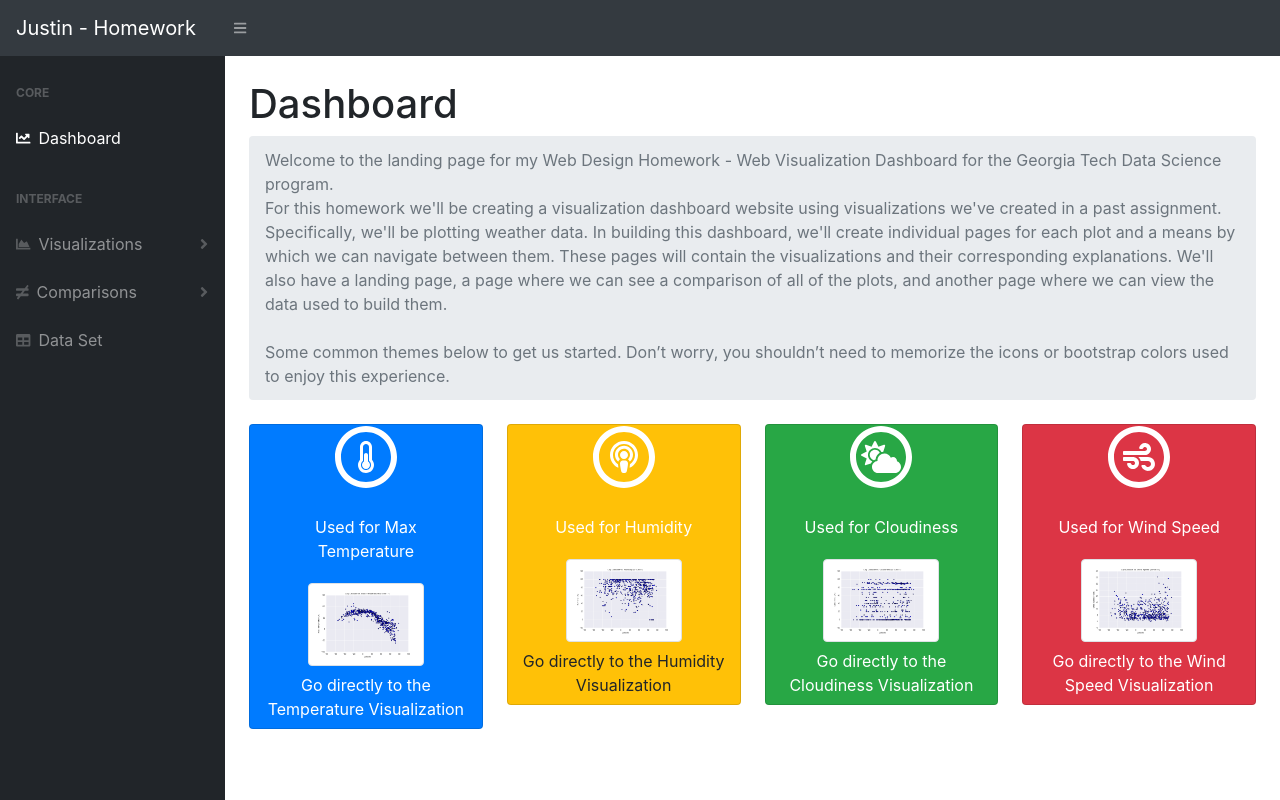
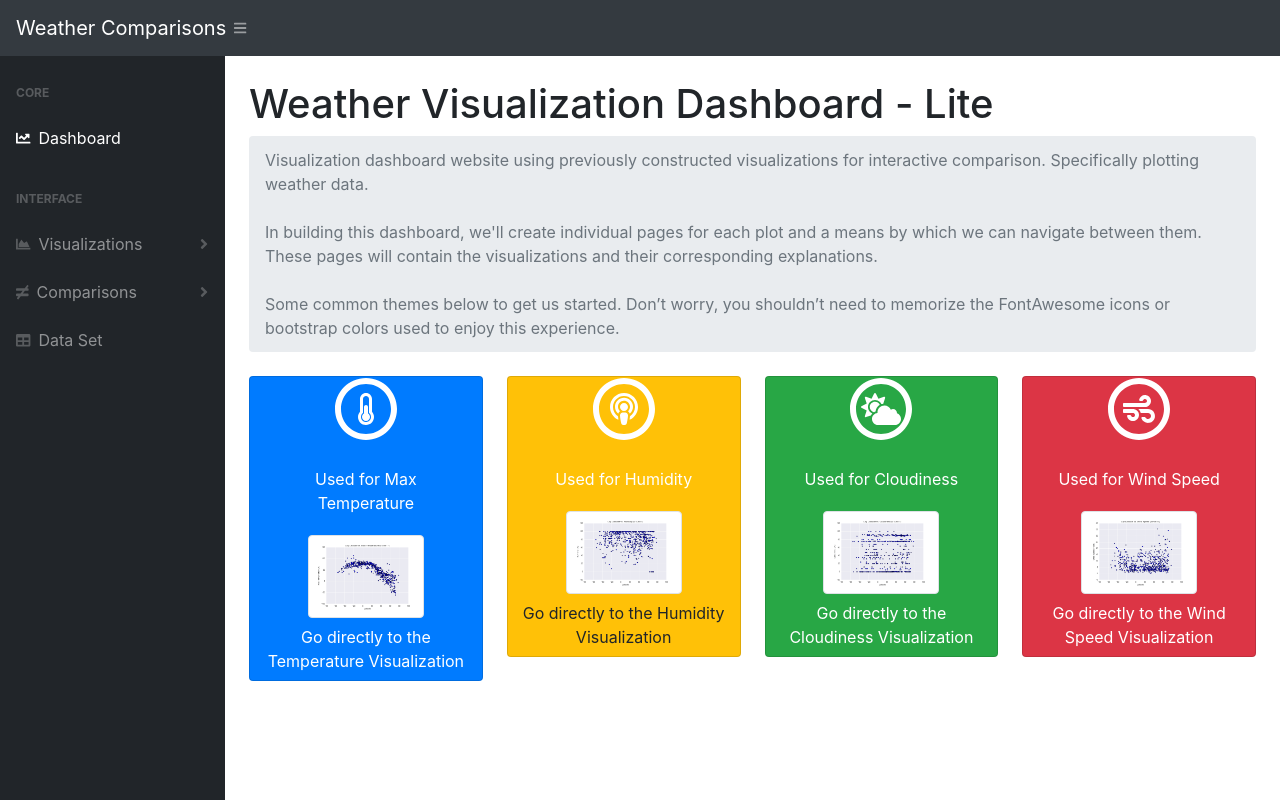
Before and after one commit to GitJudd/Weather_Visualization, a plain HTML site: page index.html in a window 1280 px wide. Drawn offline with nearby package versions, Linux system fonts and the light colour scheme.

Commit message:
Readme and Navbar Update

```diff
--- a/index.html
+++ b/index.html
@@ -4,7 +4,7 @@
         <meta charset="utf-8" />
         <meta http-equiv="X-UA-Compatible" content="IE=edge" />
         <meta name="viewport" content="width=device-width, initial-scale=1, shrink-to-fit=no" />
-        <title>Dashboard - Homework</title>
+        <title>Visualization Dashboard - Lite</title>
         <link href="css/styles.css" rel="stylesheet" />
         <script src="https://cdnjs.cloudflare.com/ajax/libs/font-awesome/5.15.1/js/all.min.js" crossorigin="anonymous"></script>
         <script src="https://code.jquery.com/jquery-3.2.1.min.js"></script>
@@ -18,7 +18,7 @@
     </head>
     <body class="sb-nav-fixed">
         <nav class="sb-topnav navbar navbar-expand navbar-dark bg-dark">
-            <a class="navbar-brand" href="index.html">Justin - Homework</a>
+            <a class="navbar-brand" href="index.html">Weather Comparisons</a>
             <button class="btn btn-link btn-sm order-1 order-lg-0" id="sidebarToggle" href="#"><i class="fas fa-bars"></i></button>
         </nav>
 <!-- Navbar-->
@@ -27,17 +27,29 @@
         <nav class="sb-sidenav accordion sb-sidenav-dark" id="sidenavAccordion">
             <div class="sb-sidenav-menu">
                 <div class="nav">
-                    <div class="sb-sidenav-menu-heading">Core</div>
+                    <div class="sb-sidenav-menu-heading">
+                        Core
+                    </div>
+
                     <a class="nav-link" href="index.html">
-                        <div class="sb-nav-link-icon"><i class="fas fa-chart-line"></i></div>
+                        <div class="sb-nav-link-icon">
+                            <i class="fas fa-chart-line"></i>
+                        </div>
                         Dashboard
                     </a>
-                    <div class="sb-sidenav-menu-heading">Interface</div>
+
+                    <div class="sb-sidenav-menu-heading">
+                        Interface
+                    </div>
+
                     <a class="nav-link collapsed" href="#" data-toggle="collapse" data-target="#collapseLayouts" aria-expanded="false" aria-controls="collapseLayouts">
-                        <div class="sb-nav-link-icon"><i class="fas fa-chart-area"></i></div>
+                        <div class="sb-nav-link-icon"><i class="fas fa-chart-area"></i>
+                        </div>
                         Visualizations
-                        <div class="sb-sidenav-collapse-arrow"><i class="fas fa-angle-down"></i></div>
+                        <div class="sb-sidenav-collapse-arrow"><i class="fas fa-angle-down"></i>
+                        </div>
                     </a>
+
                     <div class="collapse" id="collapseLayouts" aria-labelledby="headingOne" data-parent="#sidenavAccordion">
                         <nav class="sb-sidenav-menu-nested nav">
                             <a class="nav-link" href="maxtemp.html">Max Temperature</a>
@@ -46,11 +58,15 @@
                             <a class="nav-link" href="wind.html">Wind Speed</a>
                         </nav>
                     </div>
+
                     <a class="nav-link collapsed" href="#" data-toggle="collapse" data-target="#collapseVisuals" aria-expanded="false" aria-controls="collapseLayouts">
-                        <div class="sb-nav-link-icon"><i class="fas fa-not-equal"></i></div>
+                        <div class="sb-nav-link-icon"><i class="fas fa-not-equal"></i>
+                        </div>
                         Comparisons
-                        <div class="sb-sidenav-collapse-arrow"><i class="fas fa-angle-down"></i></div>
+                        <div class="sb-sidenav-collapse-arrow"><i class="fas fa-angle-down"></i>
+                        </div>
                     </a>
+
                     <div class="collapse" id="collapseVisuals" aria-labelledby="headingOne" data-parent="#sidenavAccordion">
                         <nav class="sb-sidenav-menu-nested nav">
                             <a class="nav-link" href="compareall.html">Compare All</a>
@@ -61,27 +77,31 @@
                             <a class="nav-link" href="compare.html">Ineractive Testing </a>
                         </nav>
                     </div>
+
                     <a class="nav-link collapsed" href="data.html">
-                        <div class="sb-nav-link-icon"><i class="fas fa-table"></i></div>
+                        <div class="sb-nav-link-icon"><i class="fas fa-table"></i>
+                        </div>
                         Data Set
                     </a>
+
                 </div>
             </div>
         </nav>
     </div>
 <!-- End Navbar-->
+
             <div id="layoutSidenav_content">
                 <main>
                     <div class="container-fluid">
-                        <h1 class="mt-4">Dashboard</h1>
+                        <h1 class="mt-4">Weather Visualization Dashboard - Lite</h1>
                         <ol class="breadcrumb mb-4">
-                            <li class="breadcrumb-item active">Welcome to the landing page for my Web Design Homework - Web Visualization Dashboard for the Georgia Tech Data Science program.
-                                <br>
-                                For this homework we'll be creating a visualization dashboard website using visualizations we've created in a past assignment. Specifically, we'll be plotting weather data.
-                                In building this dashboard, we'll create individual pages for each plot and a means by which we can navigate between them. These pages will contain the visualizations and their corresponding explanations. We'll also have a landing page, a page where we can see a comparison of all of the plots, and another page where we can view the data used to build them.
+                            <li class="breadcrumb-item active">Visualization dashboard website using previously constructed visualizations for interactive comparison. Specifically plotting weather data.
                                 <br>
                                 <br>
-                                Some common themes below to get us started. Don’t worry, you shouldn’t need to memorize the icons or bootstrap colors used to enjoy this experience.
+                                In building this dashboard, we'll create individual pages for each plot and a means by which we can navigate between them. These pages will contain the visualizations and their corresponding explanations.
+                                <br>
+                                <br>
+                                Some common themes below to get us started. Don’t worry, you shouldn’t need to memorize the FontAwesome icons or bootstrap colors used to enjoy this experience.
                                 </li>
                         </ol>
                         <div class="row">
```
Also changed, not shown: Images/landingFull_final.PNG (added), 1 other file.
